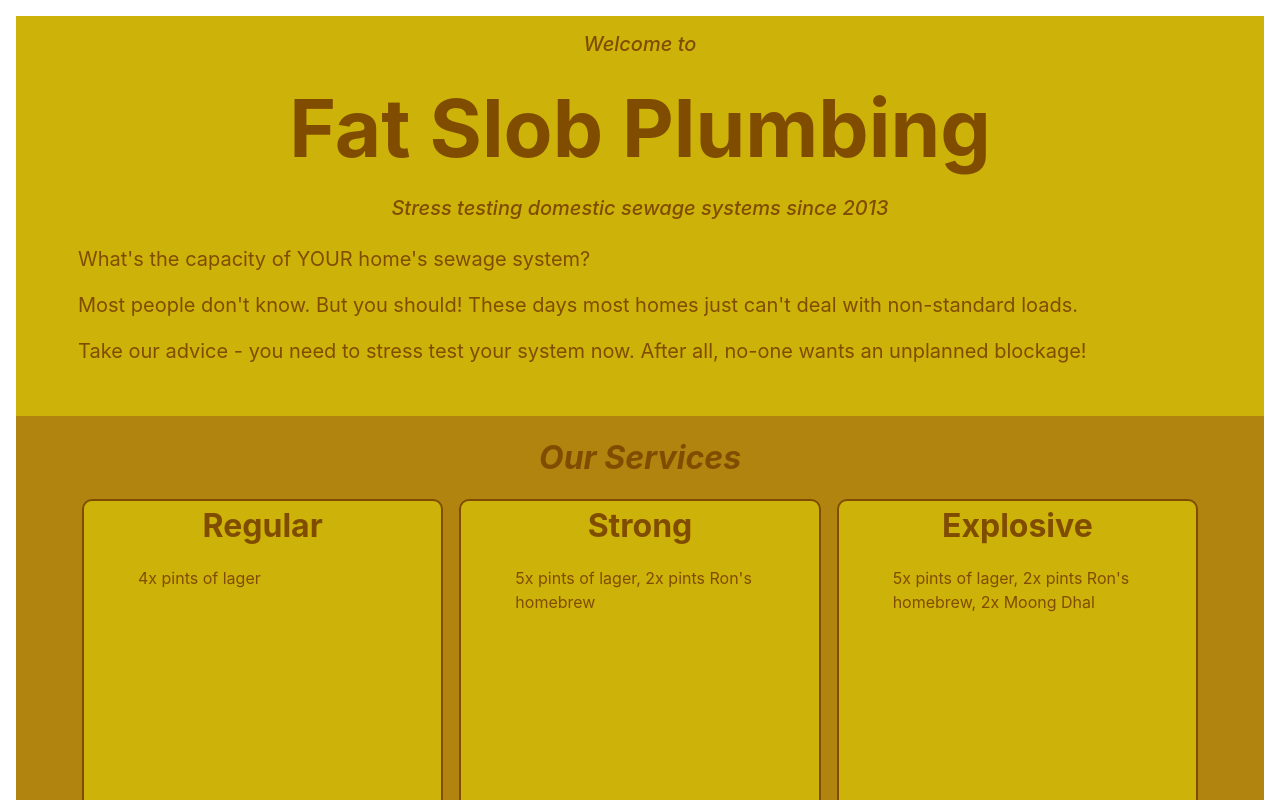
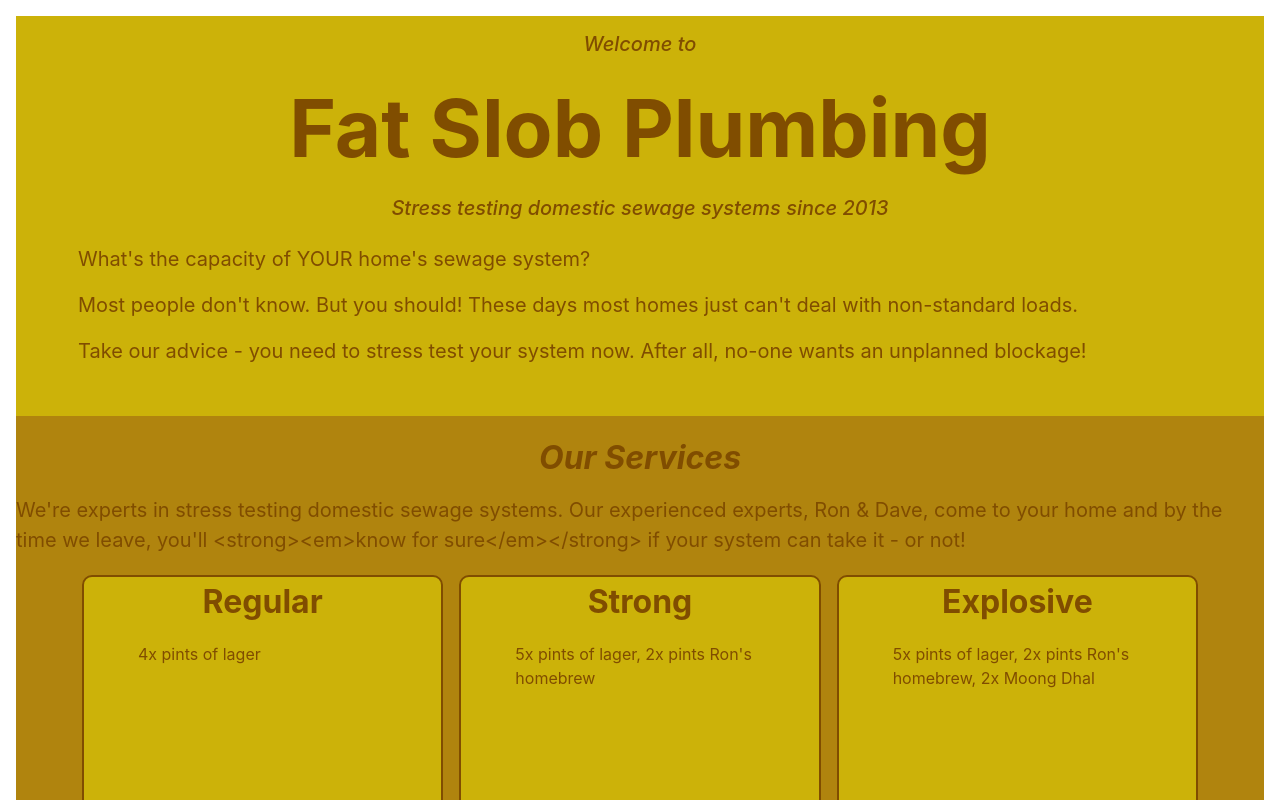
Before and after one commit to headexpanded/fat_slob_plumbing, a Next.js app: page / in a window 1280 px wide. Shown: the top 800 px of the page. Built offline with nearby package versions, Linux system fonts and the light colour scheme.

Commit message:
Intro Section

```diff
--- a/components/sections/ServicesSection.tsx
+++ b/components/sections/ServicesSection.tsx
@@ -30,6 +30,13 @@ export const ServicesSection = () => {
 {/*  extract key from serviceCards, spread the rest into card component */}
 <section className="servicesSection">
   <div className="servicesTitle"><Typography.SectionTitle content="Our Services"/></div>
+  <div className="servicesIntro">
+    <Typography.Paragraph content ="We're experts in
+                  stress testing domestic sewage systems. Our experienced
+                  experts, Ron & Dave, come to your home and by the time we
+                  leave, you'll <strong><em>know for sure</em></strong> if your
+                  system can take it - or not!"/>
+  </div>
   <div className="container px-4 pb-2">
     <div className="row gap-3">
 
```
